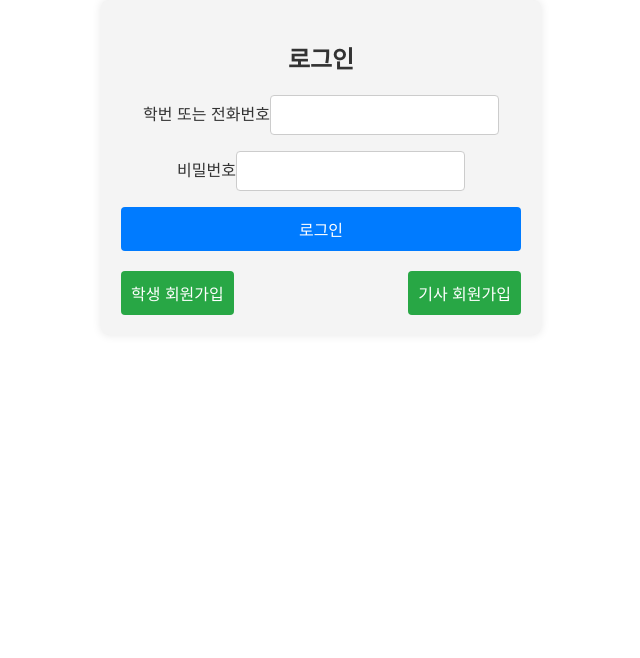
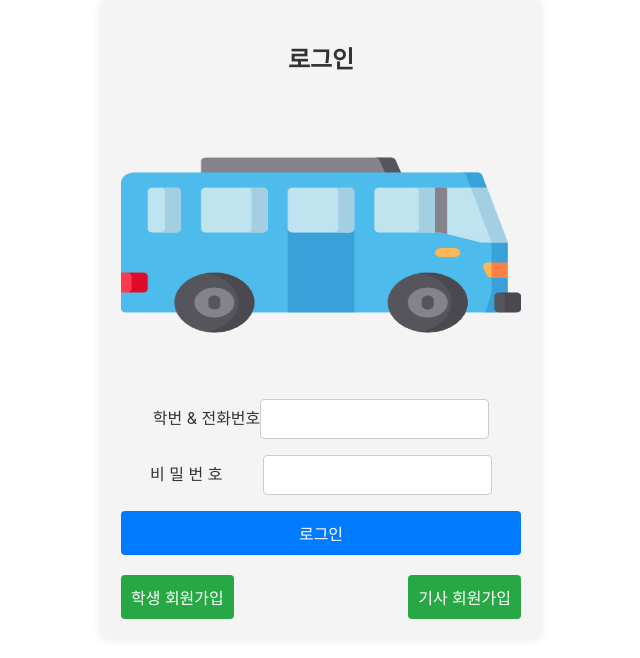
Before and after one commit to KimSuMin123/dealim, a React (Create React App) app in the folder client/: page / in a window 1280 px wide. Shown: the top 658 px of the page, without its empty margins (319-959 px from the left). Built offline with nearby package versions, Linux system fonts and the light colour scheme.

Commit message:
로그인 창에 버스 캐릭터 배치

```diff
--- a/client/src/components/DriverCheck.js
+++ b/client/src/components/DriverCheck.js
@@ -76,7 +76,6 @@ const DriverCheck = () => {
 
     // 배차 상태를 계산하는 함수
     const getVehicleRequirement = (people) => {
-        if (people <= 5) return "배차 없음";
         if (people <= 29) return "1대 배차";
         if (people <= 59) return "2대 배차";
         return "2대 배차 (만차)";
--- a/client/src/components/Login.js
+++ b/client/src/components/Login.js
@@ -2,7 +2,7 @@ import React, { useState } from 'react';
 import axios from 'axios';
 import { useNavigate } from 'react-router-dom'; // useNavigate 훅 import
 import styled from 'styled-components'; // styled-components import
-
+import bus from "../img/bus.png";
 // 스타일 정의
 const LoginContainer = styled.div`
   max-width: 400px;
@@ -71,6 +71,10 @@ const SignupButton = styled.button`
   font-size: 16px;
 `;
 
+const Img = styled.img`
+  width: 400px;
+  height: 300px;
+`;
 const Login = () => {
   const [studentIdOrPhone, setStudentIdOrPhone] = useState(''); // 학번 또는 전화번호
   const [password, setPassword] = useState('');
@@ -141,9 +145,10 @@ const Login = () => {
   return (
     <LoginContainer>
       <Title>로그인</Title>
+      <Img src={bus} alt="버스 이미지" />
       <Form onSubmit={handleLogin}>
         <div>
-          <Label htmlFor="studentIdOrPhone">학번 또는 전화번호</Label>
+          <Label htmlFor="studentIdOrPhone">학번 & 전화번호</Label>
           <Input
             type="text"
             id="studentIdOrPhone"
@@ -153,7 +158,7 @@ const Login = () => {
           />
         </div>
         <div>
-          <Label htmlFor="password">비밀번호</Label>
+          <Label htmlFor="password"> 비 밀 번 호&nbsp;&nbsp;&nbsp;&nbsp;&nbsp;&nbsp;&nbsp;&nbsp; </Label>
           <Input
             type="password"
             id="password"
```
Also changed, not shown: client/src/img/bus.png (added).
